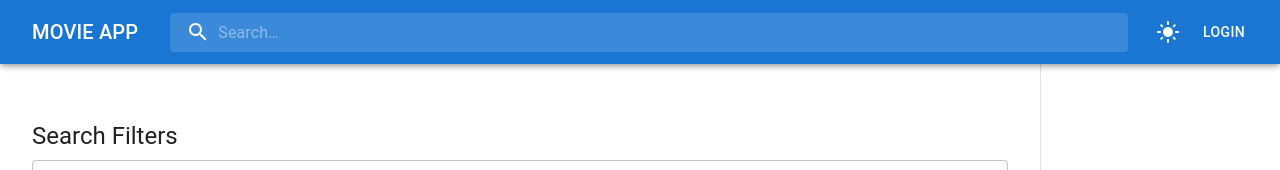
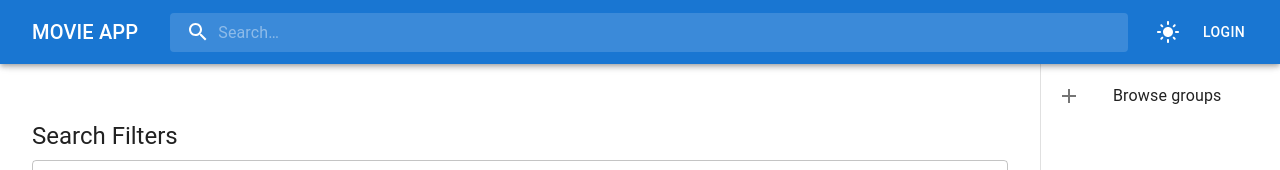
Before and after one commit to TVT22-19/movie-app-frontend, a React (Vite) app: page /movie-app-frontend/search in a window 1280 px wide. Shown: the top 170 px of the page. Built offline with nearby package versions, Linux system fonts and the light colour scheme.

Commit message:
added browse groups button to sidebar

```diff
--- a/src/pages/root/components/Sidebar.tsx
+++ b/src/pages/root/components/Sidebar.tsx
@@ -11,19 +11,19 @@ import {
     Toolbar,
     Typography
 } from "@mui/material";
-import {Check, Close, Group} from "@mui/icons-material";
-import {useGroupInvites, useGroups} from "../../../services/groups.ts";
-import {useAuth} from "../../../hooks/useAuth.tsx";
-import {useNavigate} from "react-router-dom";
+import { Check, Close, Group, Add } from "@mui/icons-material";
+import { useGroupInvites, useGroups } from "../../../services/groups.ts";
+import { useAuth } from "../../../hooks/useAuth.tsx";
+import { useNavigate } from "react-router-dom";
 
 export default function Sidebar() {
 
     const drawerWidth = 240;
 
-    const {isAuthorized} = useAuth()
+    const { isAuthorized } = useAuth()
 
-    const {data: groups} = useGroups(isAuthorized)
-    const {data: groupInvites} = useGroupInvites(isAuthorized)
+    const { data: groups } = useGroups(isAuthorized)
+    const { data: groupInvites } = useGroupInvites(isAuthorized)
 
     const navigate = useNavigate()
 
@@ -35,37 +35,27 @@ export default function Sidebar() {
                 boxSizing: 'border-box'
             },
         }}>
-            <Toolbar/>
-            <Box sx={{overflow: 'auto'}}>
+            <Toolbar />
+            <Box sx={{ overflow: 'auto' }}>
                 <List>
+                    <ListItem disablePadding>
+                        <ListItemButton onClick={() => navigate('browsegroups')}>
+                            <ListItemIcon>
+                                <Add />
+                            </ListItemIcon>
+                            <ListItemText primary="Browse groups" />
+                        </ListItemButton>
+                    </ListItem>
                     {isAuthorized &&
                         <>
-                            {groupInvites?.map(group => (
-                                <ListItem key={group.id}>
-                                    <ListItemIcon>
-                                        <Group/>
-                                    </ListItemIcon>
-                                    <ListItemText primary={
-                                        <Typography overflow="hidden" textOverflow="ellipsis">
-                                            {group.name}
-                                        </Typography>
-                                    }/>
-                                    <IconButton style={{padding: 4}}>
-                                        <Check/>
-                                    </IconButton>
-                                    <IconButton edge="end" style={{padding: 4}}>
-                                        <Close/>
-                                    </IconButton>
-                                </ListItem>
-                            ))}
-                            <Divider/>
+                            <Divider />
                             {groups?.map(group => (
                                 <ListItem key={group.id} disablePadding>
                                     <ListItemButton onClick={() => navigate(`group/${group.id}`)}>
                                         <ListItemIcon>
-                                            <Group/>
+                                            <Group />
                                         </ListItemIcon>
-                                        <ListItemText primary={group.name}/>
+                                        <ListItemText primary={group.name} />
                                     </ListItemButton>
                                 </ListItem>
                             ))}
```
